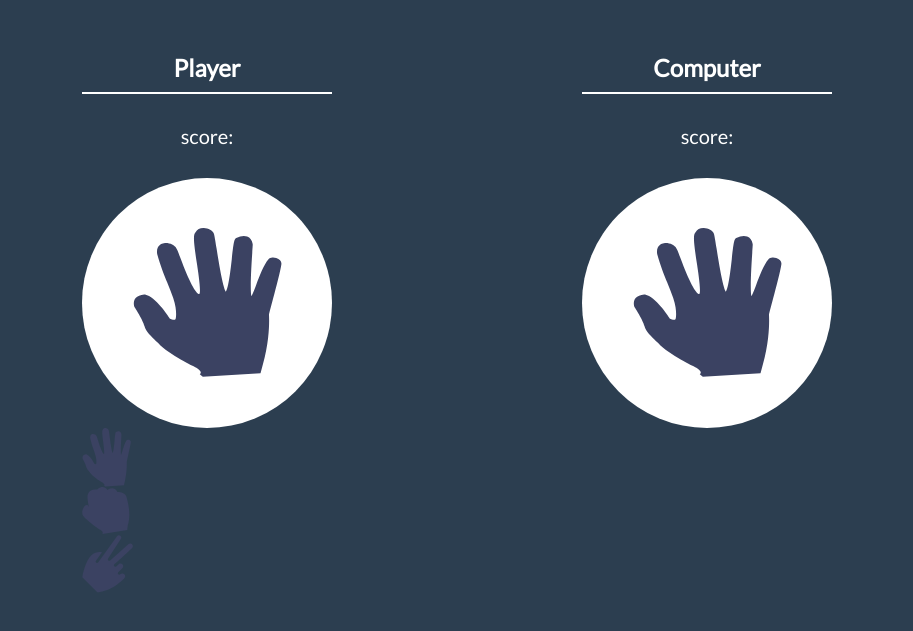
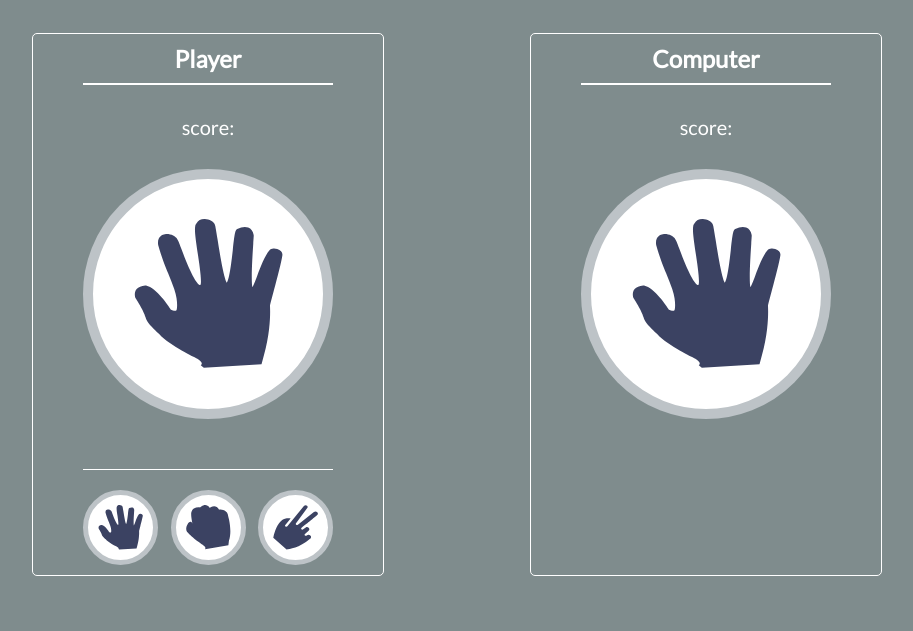
Before and after one commit to TolikaTolika123/rock-paper-scissors, a plain HTML site: page index.html in a window 1280 px wide. Shown: the part 283-914 px from the top of the page, without its empty margins (183-1096 px from the left). After the commit the page ends 859 px from the top, so only its background shows below. Drawn offline with Linux system fonts and the light colour scheme.

Commit message:
end of styling

```diff
--- a/style.css
+++ b/style.css
@@ -55,14 +55,14 @@ a {
 body {
   font-family: "Lato", sans-serif;
   font-weight: 400;
-  background-color: #2c3e50;
+  background-color: #7f8c8d;
   color: #fff;
 }
 
 .container {
-  max-width: 780px;
+  max-width: 880px;
   margin: 0 auto;
-  padding: 100px 15px;
+  padding: 80px 15px 0;
 }
 
 .title {
@@ -84,6 +84,9 @@ body {
 
 .player {
   text-align: center;
+  border: 1px solid #fff;
+  padding: 10px 50px;
+  border-radius: 5px;
 }
 
 .player__title {
@@ -106,6 +109,8 @@ body {
   display: flex;
   justify-content: center;
   align-items: center;
+  border: 10px solid #bdc3c7;
+  margin-bottom: 50px;
 }
 
 .big__image {
@@ -113,3 +118,27 @@ body {
   width: 150px;
   height: 150px;
 }
+
+.play-images {
+  display: flex;
+  justify-content: space-between;
+  border-top: 1px solid #fff;
+  padding-top: 20px;
+}
+
+.image-small {
+  background-color: #fff;
+  border-radius: 50%;
+  width: 75px;
+  height: 75px;
+  display: flex;
+  justify-content: center;
+  align-items: center;
+  border: 5px solid #bdc3c7;
+  cursor: pointer;
+}
+
+.image-small img {
+  width: 45px;
+  height: 45px;
+}
```
